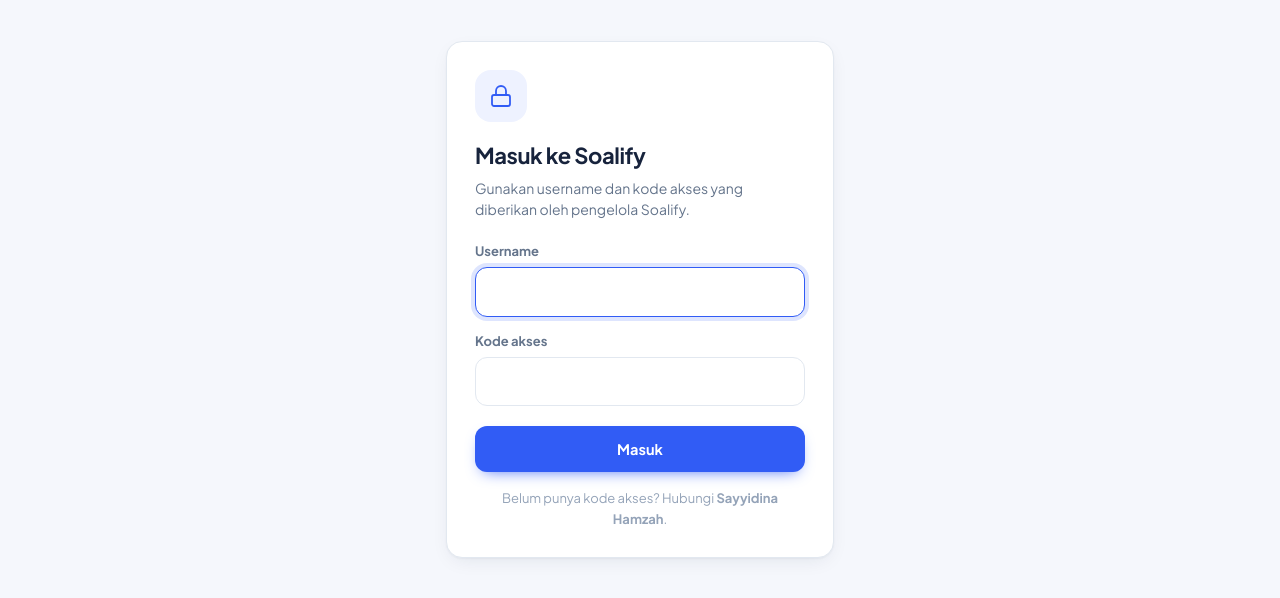
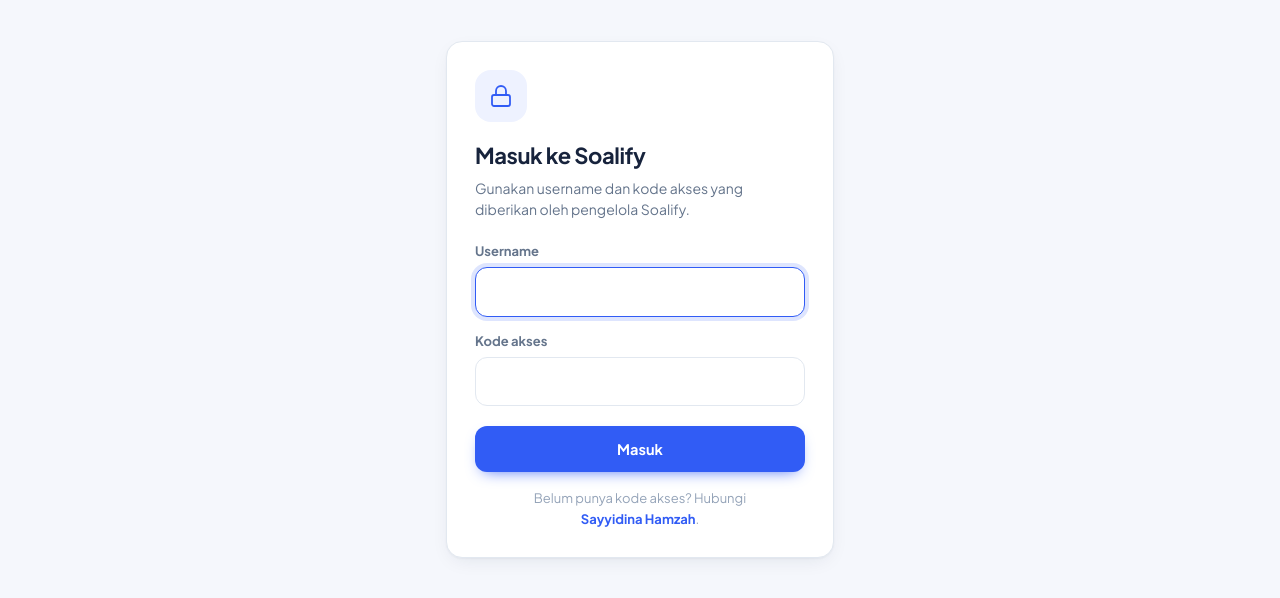
Before and after one commit to sadahamza/soalify, a plain HTML site: page index.html in a window 1280 px wide. Shown: the part 70-668 px from the top of the page. Drawn offline with Linux system fonts and the light colour scheme.

Commit message:
Nama di layar masuk menautkan ke WhatsApp pengelola
Co-Authored-By: Claude Opus 5.5 <noreply@anthropic.com>

```diff
--- a/index.html
+++ b/index.html
@@ -331,6 +331,8 @@ body.is-admin .navbtn.auth.admin-only{display:inline-flex}
 .lbl small{font-weight:500;color:var(--faint)}
 .gate .btn{width:100%;margin-top:20px}
 .gate-note{margin-top:16px;text-align:center;font-size:13px;color:var(--faint)}
+.gate-note .wa-link{color:var(--primary);font-weight:700;text-decoration:none;white-space:nowrap}
+.gate-note .wa-link:hover{text-decoration:underline}
 .code-inp{text-transform:uppercase;letter-spacing:.12em;font-family:ui-monospace,Consolas,monospace}
 .who{font-size:13px;font-weight:700;color:var(--muted);padding:6px 10px;border-radius:999px;background:var(--surface);border:1px solid var(--border);max-width:160px;overflow:hidden;text-overflow:ellipsis;white-space:nowrap}
 .adm-form{display:grid;grid-template-columns:1fr 1fr;gap:0 12px;padding:16px;border:1px solid var(--border);border-radius:var(--r-sm);background:var(--surface-2);margin-top:16px}
@@ -425,7 +427,7 @@ body.is-admin .navbtn.auth.admin-only{display:inline-flex}
     <input class="field code-inp" id="loginCode" name="password" type="password" autocomplete="current-password" required>
     <div id="loginErr" class="err hidden"></div>
     <button class="btn btn-primary" id="loginBtn" type="submit">Masuk</button>
-    <div class="gate-note">Belum punya kode akses? Hubungi <b>Sayyidina Hamzah</b>.</div>
+    <div class="gate-note">Belum punya kode akses? Hubungi <a class="wa-link" href="https://wa.me/6283151399584?text=Assalamu%27alaikum%2C%20saya%20ingin%20meminta%20username%20dan%20kode%20akses%20Soalify." target="_blank" rel="noopener" title="Chat lewat WhatsApp">Sayyidina Hamzah</a>.</div>
   </form>
 </section>
 
```
